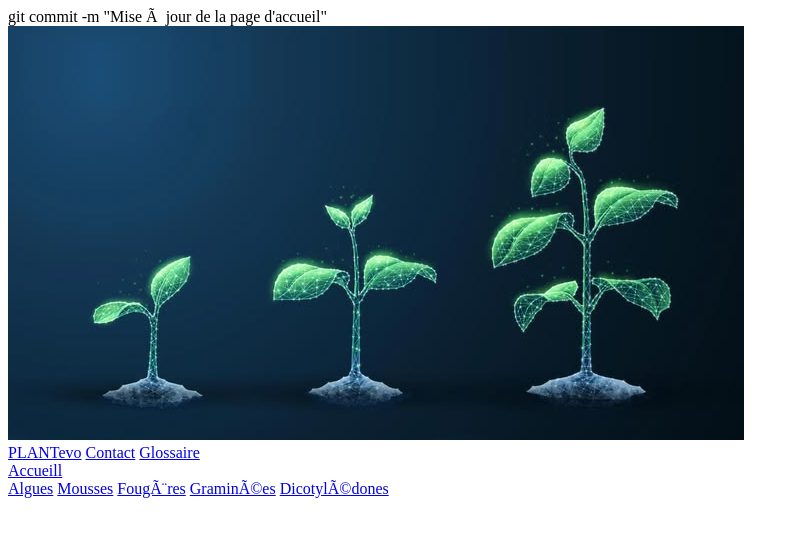
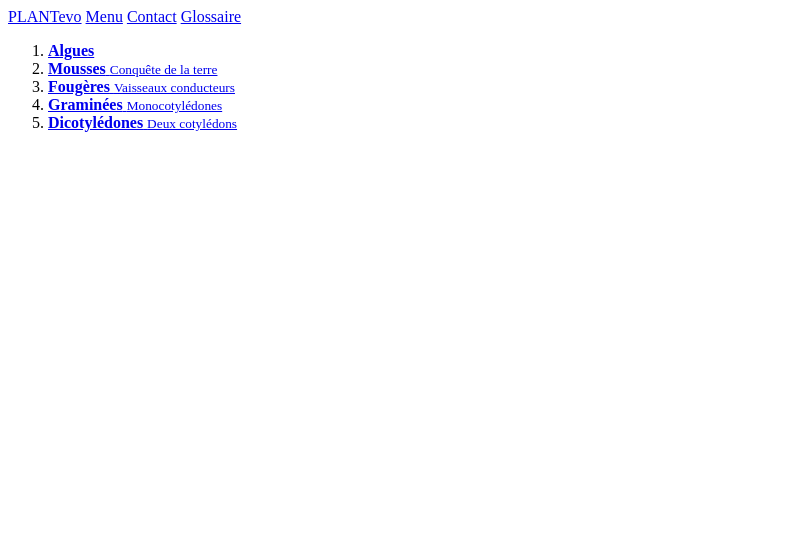
Before and after one commit to Adomgrac/PLANTevo1, a plain HTML site: page menu.html in a window 1280 px wide. Shown: the whole page, without its empty margins (0-799 px from the left). Drawn offline with Linux system fonts and the light colour scheme.

Commit message:
Création de la page de Menu

```diff
--- a/menu.html
+++ b/menu.html
@@ -1,35 +1,59 @@
 <!DOCTYPE html>
 <html lang="fr">
     <head>
-        <meta charset="UTF_8">
-        <meta name="viewport"content="width_device,initial-scale=1.0">
-        <title>Document PLANTevo</title>
+        <meta charset="UTF-8">
+        <meta name="viewport" content="width=device-width, initial-scale=1.0">
+        <title>Menu-PLANTevo</title>
         <link rel="stylesheet" href="style.css">
     </head>
     <body>
-        <main>git commit -m "Mise à jour de la page d'accueil"
-            <div class="Menu">
-                <div>
-                    <div class="Fond">
-                        <img src="./image/fond menu.jpg" alt="Nature">
-                    </div>
-                    <nav>
-                        <a href="a.html">PLANTevo</a>
-                        <a href="a.html">Contact</a>
-                        <a href="a.html">Glossaire</a>
-                    </nav>
-                    <nav>
-                        <a href="a.html">Accueill</a>
-                    </nav>
-                </div>
-                <div class="groupes">
-                    <a href="a.html">Algues</a>
-                    <a href="a.html">Mousses</a>
-                    <a href="a.html">Fougères</a>
-                    <a href="a.html">Graminées</a>
-                    <a href="a.html">Dicotylédones</a>
-                </div>
-            </div>
+        <header>
+            <nav>
+                <a href="index.html">PLANTevo</a>
+                <a href="menu.html">Menu</a>
+                <a href="contact.html">Contact</a>
+                <a href="glossaire.html">Glossaire</a>
+            </nav>
+        </header>
+        <main>
+            <nav class="frise" aria-label="Frise de l'évolution des végétaux">
+                <ol>
+                    <li>
+                        <a href="algues.html">
+                            <span class="point"></span>
+                            <strong>Algues</strong>
+                        </a>
+                    </li>
+                    <li>
+                        <a href="mousses.html">
+                            <span class="point"></span>
+                            <strong>Mousses</strong>
+                            <small>Conquête de la terre</small>
+                        </a>
+                    </li>
+                    <li>
+                        <a href="fougeres.html">
+                            <span class="point"></span>
+                            <strong>Fougères</strong>
+                            <small>Vaisseaux conducteurs</small>
+                        </a>
+                    </li>
+                    <li>
+                        <a href="graminees.html">
+                            <span class="point"></span>
+                            <strong>Graminées</strong>
+                            <small>Monocotylédones</small>
+                        </a>
+                    </li>
+                    <li>
+                        <a href="dicotyledones.html">
+                            <span class="point"></span>
+                            <strong>Dicotylédones</strong>
+                            <small>Deux cotylédons</small>
+                        </a>
+                    </li>
+                </ol>
+            </nav>
         </main>
     </body>
 
```
Also changed, not shown: algues.html (+1 -1 lines).
